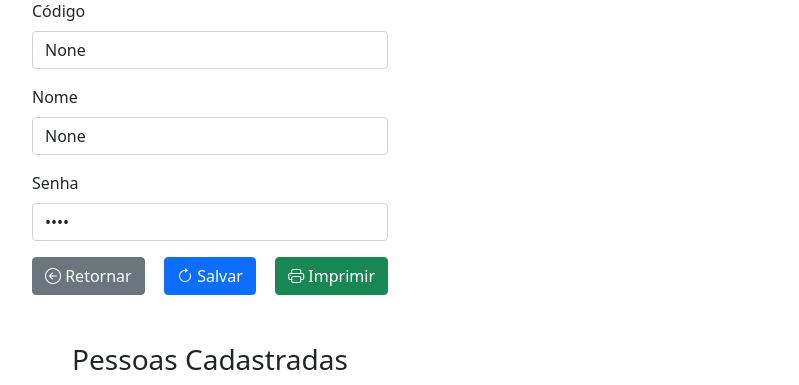
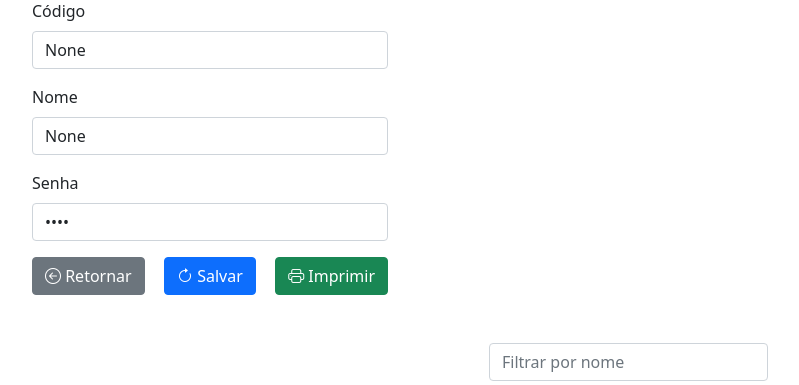
Before and after one commit to Marcelo554/ProjetoCECA, a Flask app: page /usuario/rota_inclusao_manutencao_cadastro_usuario in a window 1280 px wide. Shown: the part 97-482 px from the top of the page, without its empty margins (430-1229 px from the left). Run offline with Flask 3, Linux system fonts and the light colour scheme; data that the repository does not hold is empty; some libraries are stand-ins or nearby versions.

Commit message:
ainda testando a atualização do grid, apos o filtro

```diff
--- a/routes/usuario/rotas_usuario.py
+++ b/routes/usuario/rotas_usuario.py
@@ -302,6 +302,17 @@ class PDF(FPDF):
         self.multi_cell(0, 10, body)
 
 
+@usuario_blueprint.route('/filtrar_usuario', methods=['GET'])
+def filtrar_usuario():
+    nome = request.args.get('nome', '').upper()  # Obtém o nome do parâmetro da requisição e converte para maiúsculo
+    usuarios = Usuario.query.filter(Usuario.nome.like(f'%{nome}%')).all()  # Filtra usuários pelo nome
+
+    # Formata os resultados como uma lista de dicionários
+    result = [{'idUsuario': usuario.idUsuario, 'codigo': usuario.codigo, 'nome': usuario.nome, 'senha': usuario.senha} for usuario in usuarios]
+
+    return jsonify({'result': result})
+
+
 @usuario_blueprint.route('/imprimir_cadastro', methods=['GET'])
 def imprimir_cadastro():
     usuarios = Usuario.query.all()
--- a/routes/usuario/templates/usuario_tela_principal.html
+++ b/routes/usuario/templates/usuario_tela_principal.html
@@ -43,6 +43,10 @@
   </div>
 
   <div class="container-sm mt-5">
+    <div class="d-flex justify-content-end mb-3">
+      <input type="text" class="form-control w-25" id="filtro-nome" placeholder="Filtrar por nome">
+  </div>
+
     <h3 class="text-center mt-5">Pessoas Cadastradas</h3>
     <table class="table table-hover table-responsive">
       <thead class="table-dark">
@@ -107,8 +111,74 @@
         return $('meta[name="csrf-token"]').attr('content');
       }
 
+      // Filtrar usuários pelo nome
+      $('#filtro-nome').on('input', function() {
+        var nome = $(this).val().toUpperCase();
+        $.ajax({
+          url: '/usuario/filtrar_usuario',
+          method: 'GET',
+          data: { nome: nome },
+          headers: { "X-CSRFToken": getCsrfToken() },
+          success: function(data) {
+            console.log("Resposta da busca de usuários:", data);  // Adicione este log para depuração
+            var tbody = $('#usuarios-tbody');
+            tbody.empty();
+            if (data.result.length > 0) {
+              $.each(data.result, function(index, usuario) {
+                var row = $('<tr align="center" class="usuario-row" data-id="' + usuario.idUsuario + '"></tr>');
+                row.append('<td>' + usuario.idUsuario + '</td>');
+                row.append('<td>' + usuario.codigo + '</td>');
+                row.append('<td class="text-start">' + usuario.nome + '</td>');
+                row.append('<td>' + usuario.senha + '</td>');
+                row.append('<td><button class="btn btn-danger btn-sm deletar-btn" data-id="' + usuario.idUsuario + '"><i class="bi bi-trash"></i> Deletar</button></td>');
+                console.log("adicionando.....")
+                tbody.append(row);
+              });
+
+              // Rebind the delete button event to the new buttons added dynamically
+              $('body').on('click', '.deletar-btn', function(event) {
+                event.stopPropagation();  // Impede que o clique no botão "Deletar" acione o clique na linha
+                var idUsuario = $(this).closest('.usuario-row').data('id');
+                console.log("Deletando usuário com idUsuario:", idUsuario);
+                console.log("Enviando dados: ", JSON.stringify({ idUsuario: idUsuario }));
+                $.ajax({
+                  url: '/usuario/deletar',
+                  method: 'POST',
+                  contentType: 'application/json',  // Especifica que estamos enviando JSON
+                  dataType: 'json',  // Especifica que esperamos JSON de volta
+                  headers: { "X-CSRFToken": getCsrfToken() },  // Inclui o token CSRF nos headers
+                  data: JSON.stringify({ idUsuario: idUsuario }),  // Enviar os dados como string JSON
+                  success: function(response) {
+                    console.log("Resposta da exclusão do usuário:", response);
+                    if (response.error) {
+                      alert(response.error);
+                    } else {
+                      alert('Usuário deletado com sucesso.');
+                      location.reload();  // Recarrega a página para atualizar a lista de usuários
+                    }
+                  },
+                  error: function(xhr, status, error) {
+                    console.log("Erro ao deletar usuário:", error);
+                    console.log("Status: ", status);
+                    console.log("Erro: ", xhr.responseText);
+                    alert('Erro ao deletar o usuário.');
+                  }
+                });
+              });
+            } else {
+              // Exibir mensagem de nenhum usuário encontrado
+              tbody.append('<tr><td colspan="5" class="text-center">Nenhum usuário encontrado</td></tr>');
+            }
+          },
+          error: function(xhr, status, error) {
+            console.log("Erro ao filtrar usuários:", error);
+            alert('Erro ao filtrar usuários.');
+          }
+        });
+      });
+
       // Evento de clique na linha da tabela
-      $('.usuario-row').click(function(event) {
+      $('body').on('click', '.usuario-row', function(event) {
         console.log("Linha da tabela clicada.");  // Verifica se o clique na linha foi registrado
         // Impede que o clique no botão "Deletar" acione o clique na linha
         if (!$(event.target).hasClass('btn-danger')) {
@@ -137,7 +207,7 @@
       });
 
       // Evento de clique no botão "Deletar"
-      $('.btn-danger').click(function(event) {
+      $('body').on('click', '.btn-danger', function(event) {
         event.stopPropagation();  // Impede que o clique no botão "Deletar" acione o clique na linha
         var idUsuario = $(this).closest('.usuario-row').data('id');
         console.log("Deletando usuário com idUsuario:", idUsuario);
@@ -173,5 +243,8 @@
       });
     });
   </script>
+
+
+
 </body>
 </html>
```
